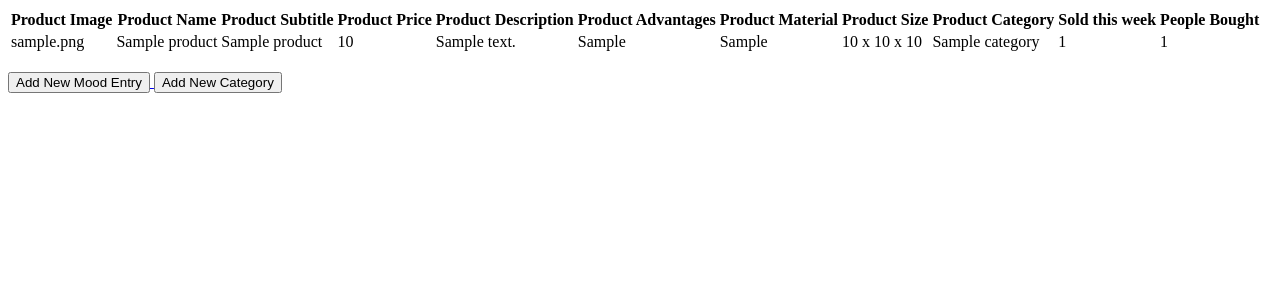
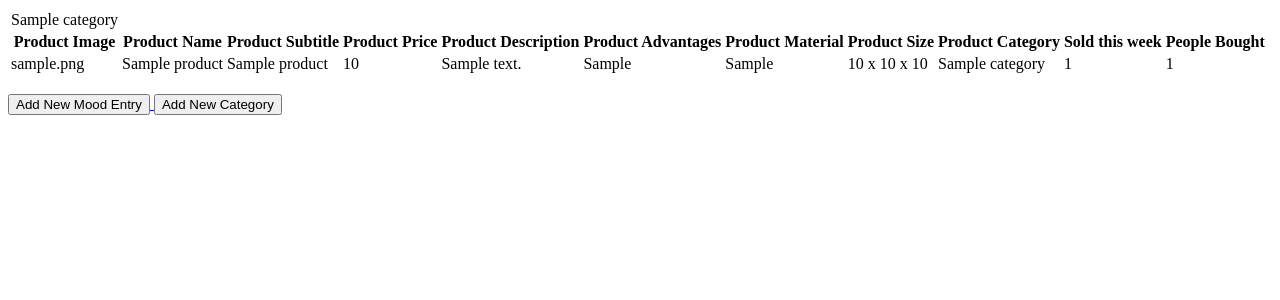
Before and after one commit to A04-2024/furnico, a Django app: page /dev in a window 1280 px wide. Shown: the top 300 px of the page. Run offline with Django 4.2, Linux system fonts and the light colour scheme; tables that the repository leaves empty hold one stand-in row (values such as "Sample post").

Commit message:
add filters per product category, change the Categories model so that every product added automatically adds unique_products

```diff
--- a/show_products/models.py
+++ b/show_products/models.py
@@ -6,10 +6,14 @@ import uuid
 class Categories(models.Model):
     id = models.UUIDField(primary_key=True, default=uuid.uuid4, editable=False)
     category_name = models.CharField(max_length=255)
-    unique_products = 0
+    unique_products = models.PositiveIntegerField()
 
     def __str__(self):
         return self.category_name
+
+    def add_unique_products(self):
+        self.unique_products += 1
+        return self.unique_products
 
 class Product(models.Model):
     id = models.UUIDField(primary_key=True, default=uuid.uuid4, editable=False)
--- a/show_products/templates/main.html
+++ b/show_products/templates/main.html
@@ -4,6 +4,21 @@
 <p>Belum ada data product pada furnico.</p>
 {% else %}
 <table>
+
+
+  {% comment %} Berikut cara memperlihatkan data mood di bawah baris ini
+  {% endcomment %}
+  {% for category in categories %}
+    <tr>
+        <td>{{category.category_name}}</td>
+    </tr>
+
+    {% if category.unique_products == 0 %}
+        <tr>
+            <td>Tidak ada produk dalam kategori ini!</td>
+        </tr>
+    {% else %}
+
         <tr>
             <th>Product Image</th>
             <th>Product Name</th>
@@ -18,9 +33,8 @@
             <th>People Bought</th>
         </tr>
 
-  {% comment %} Berikut cara memperlihatkan data mood di bawah baris ini
-  {% endcomment %}
         {% for product_entry in product_entries %}
+            {% if product_entry.product_category == category %}
             <tr>
                 <td>{{product_entry.product_image}}</td>
                 <td>{{product_entry.product_name}}</td>
@@ -34,6 +48,9 @@
                 <td>{{product_entry.sold_this_week}}</td>
                 <td>{{product_entry.people_bought}}</td>
             </tr>
+            {% endif %}
+        {% endfor %}
+    {% endif %}
 {% endfor %}
 </table>
 {% endif %}
--- a/show_products/views.py
+++ b/show_products/views.py
@@ -12,8 +12,10 @@ def show_products(request):
 
 def show_main(request):
     product_entries = Product.objects.all()
+    categories = Categories.objects.all()
     context = {
-        'product_entries': product_entries
+        'product_entries': product_entries,
+        'categories': categories
     }
 
     return render(request, "main.html", context)
@@ -22,7 +24,13 @@ def create_product_entry(request):
     form = ProductEntryForm(request.POST or None)
 
     if form.is_valid() and request.method == "POST":
-        form.save()
+        product_entry = form.save()  # Simpan produk baru
+
+        # Akses kategori terkait dan tambahkan 1 ke jumlah_product
+        category = product_entry.product_category
+        category.unique_products += 1
+        category.save()  # Simpan perubahan kategori
+
         return redirect('show_products:show_main')
 
     context = {'form': form}
```
Also changed, not shown: show_products/migrations/0009_categories_unique_products.py (added). Lines whose indentation alone changed are shown as unchanged.
